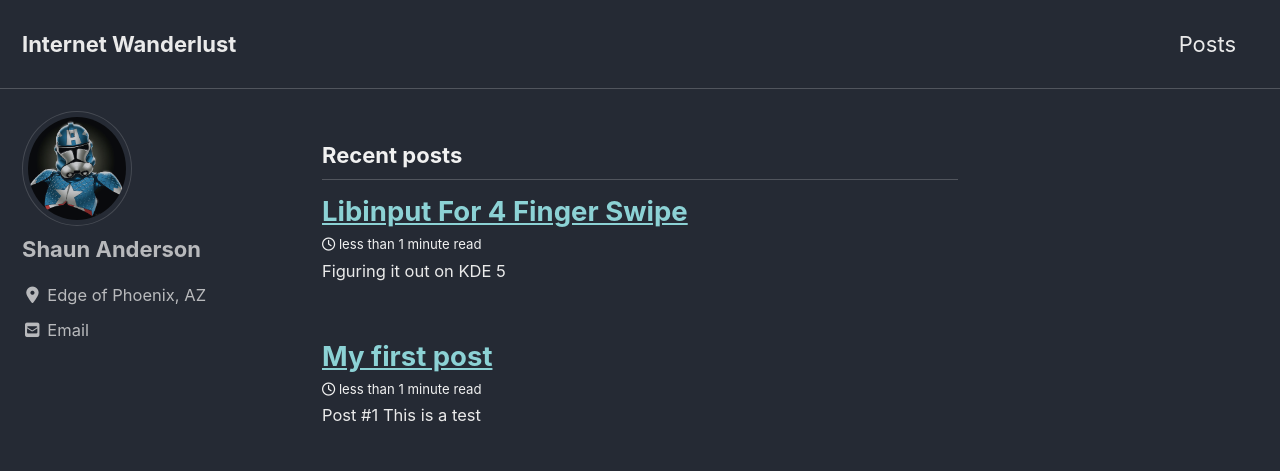
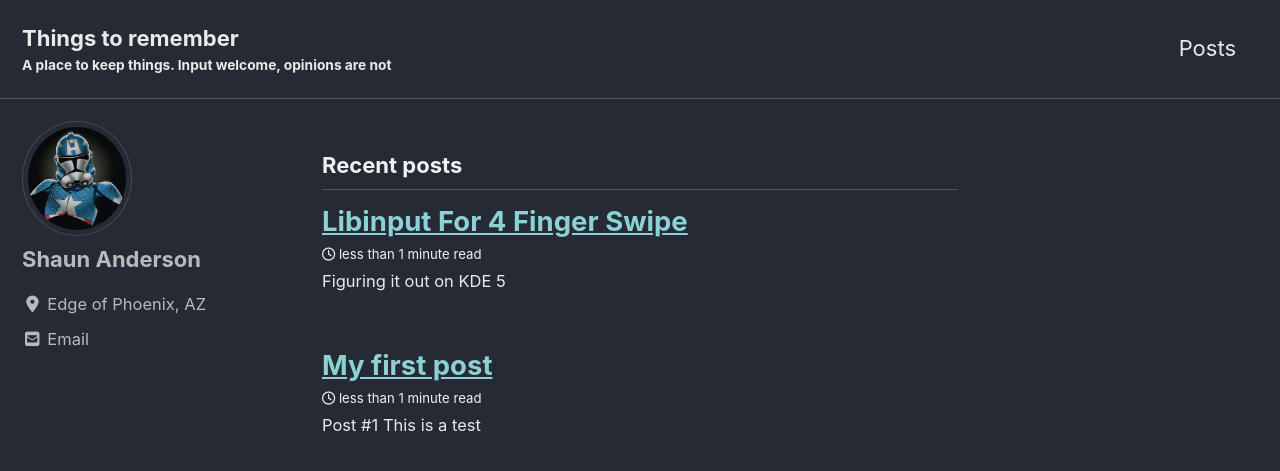
Before and after one commit to ShaunAndersonAZ/ShaunAndersonAZ.github.io, a Jekyll site: the page built from index.html, in a window 1280 px wide and 900 px high. Shown: the top 471 px of the window. Built offline with Jekyll 4.4.1, drawn with Linux system fonts in a browser that asks for light colours; cached includes are drawn as plain includes; nearby versions of some CDN libraries; the list of posts is cut into pages by our own code.

Commit message:
update home page

```diff
--- a/_config.yml
+++ b/_config.yml
@@ -16,15 +16,15 @@ minimal_mistakes_skin    : "dark" # "air", "aqua", "contrast", "dark", "dirt", "
 
 # Site Settings
 locale                   : "en-US"
-title                    : "Internet Wanderlust"
+title                    : "Things to remember"
 title_separator          : "-"
-subtitle                 : # site tagline that appears below site title in masthead
+subtitle                 : "A place to keep things.  Input welcome, opinions are not"
 name                     : "Shaun Anderson"
-description              : "Wandering around the interwebz"
+description              : #
 url                      : "https://ShaunAndersonAZ.github.io"
 baseurl                  : # the subpath of your site, e.g. "/blog"
 repository               : "ShaunAndersonAZ/ShaunAndersonAZ.github.io"
-teaser                   : #"/assets/images/Mountains.png"
+teaser                   : "/assets/images/500x300teaser.jpeg"
 logo                     : #"/assets/images/Mountains.png"
 masthead_title           : # overrides the website title displayed in the masthead, use " " for no title
 # breadcrumbs            : false # true, false (default)
```
Also changed, not shown: assets/images/500x300teaser.jpeg (added).
